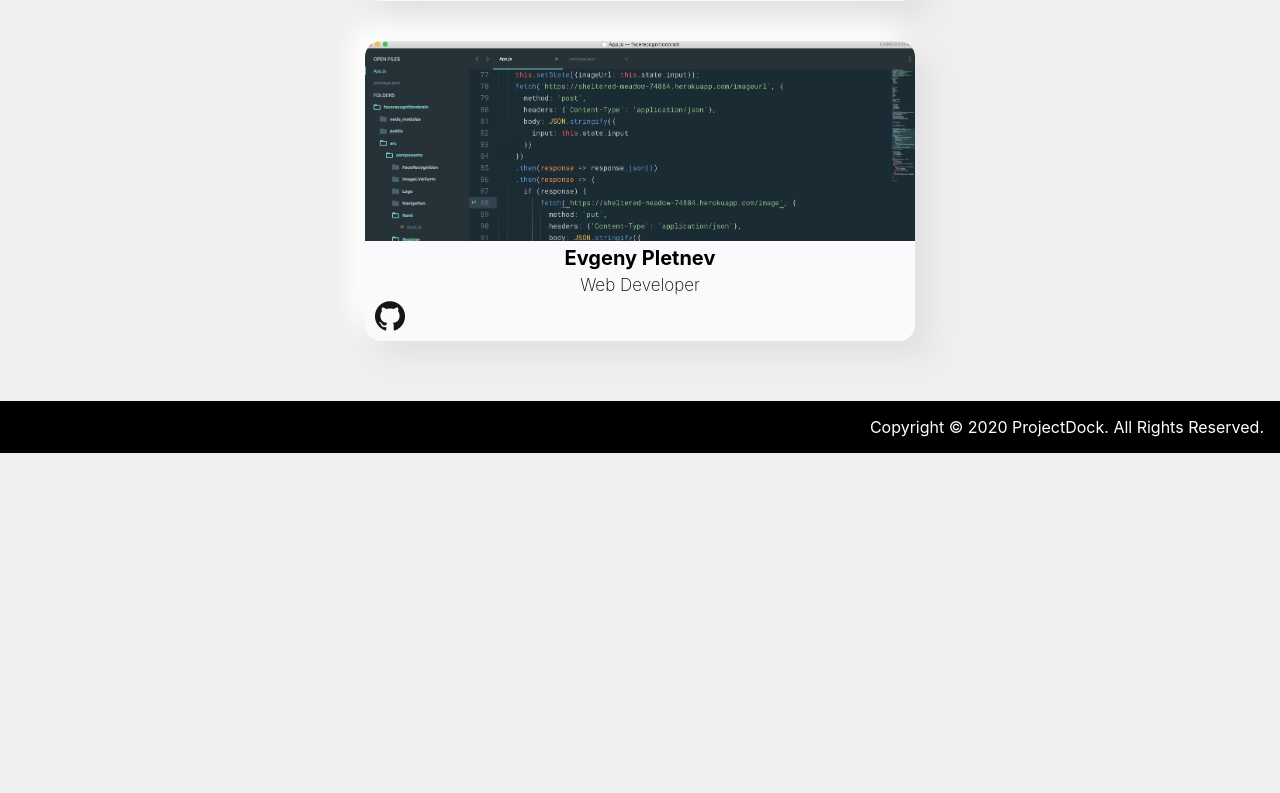
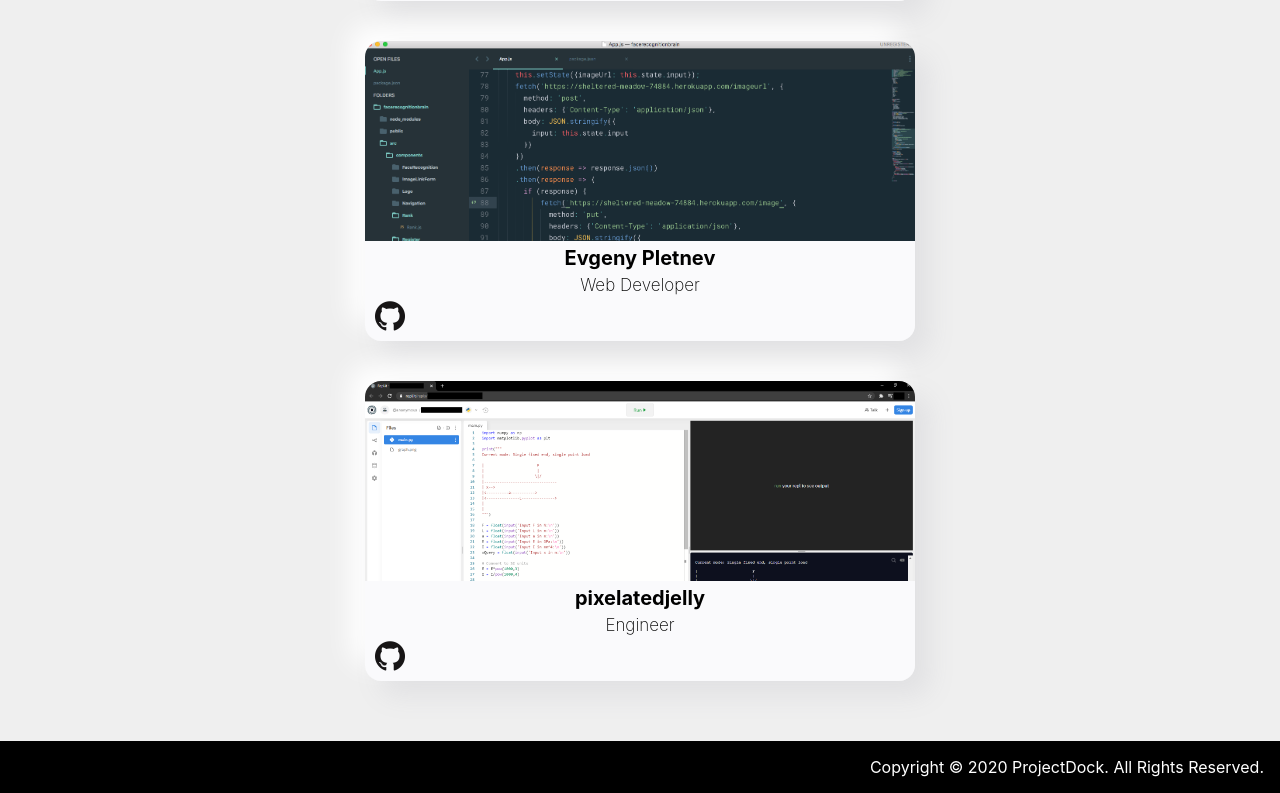
Before and after one commit to ProjectDock/LookMeCoding, a React (Create React App) app: page / in a window 1280 px wide. Shown: the part 2119-2912 px from the top of the page. Before the commit the page ends 2572 px from the top, so only its background shows below. Built offline with nearby package versions, Linux system fonts and the light colour scheme.

Commit message:
Update content.js

```diff
--- a/src/CONTRIBUTE_HERE/content.js
+++ b/src/CONTRIBUTE_HERE/content.js
@@ -40,6 +40,12 @@
     image: 'epletnev/image.png',
     github: 'https://github.com/epletnev',
   },
+  {
+    name: 'pixelatedjelly',
+    title: 'Engineer',
+    image: 'pixelatedjelly/beam_deflection_calc.png',
+    github: 'https://github.com/pixelatedjelly',
+  },
 
   /** ======== Place your infos above ======== **/
 
```
